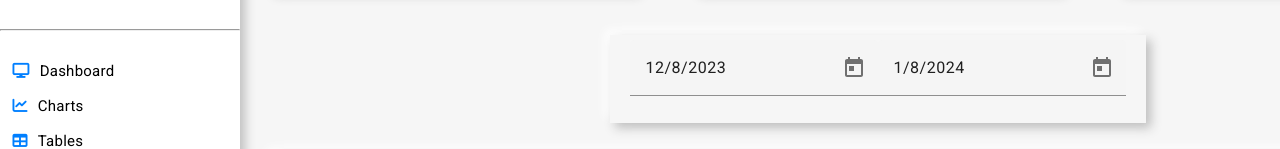
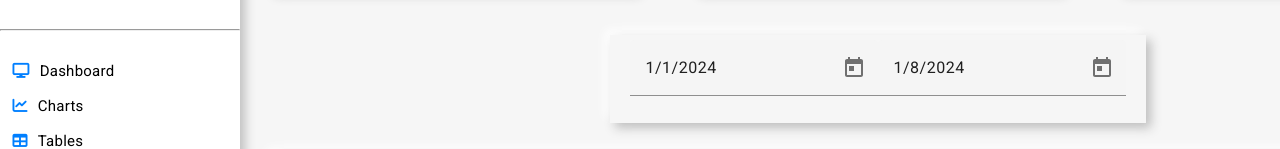
Before and after one commit to mik00laj/HealthApp, an Angular app in the folder Frontend/: page /dashboard in a window 1280 px wide. Shown: the part 411-560 px from the top of the page. Built offline with nearby package versions, Linux system fonts and the light colour scheme; no server answers.

Commit message:
ostanie zmiany

```diff
--- a/Frontend/src/app/pages/charts/charts.component.ts
+++ b/Frontend/src/app/pages/charts/charts.component.ts
@@ -45,13 +45,13 @@ export class ChartsComponent implements OnInit {
   constructor(private dataService: DataService) {}
 
   ngOnInit(): void {
-    const dateFromMonthAgo = new Date();
-    dateFromMonthAgo.setMonth(dateFromMonthAgo.getMonth() - 1);
+    const dateFromWeekAgo = new Date();
+    dateFromWeekAgo.setDate(dateFromWeekAgo.getDate() - 7);
     const actualDate = new Date();
-    this.selectedStartDate = dateFromMonthAgo;
+    this.selectedStartDate = dateFromWeekAgo;
     this.selectedEndDate = actualDate;
     this.formattedEndDate =  this.formatDate(actualDate);
-    this.formattedStartDate = this.formatDate(dateFromMonthAgo);
+    this.formattedStartDate = this.formatDate(dateFromWeekAgo);
 
     this.createCharts();
     this.createBodyTemperatureChart();
@@ -65,8 +65,7 @@ export class ChartsComponent implements OnInit {
   formatDate = (date: Date): string => {
     const year = date.getFullYear();
     const month = (date.getMonth() + 1).toString().padStart(2, '0');
-    // const day = (date.getDate() + 1).toString().padStart(2, '0');  // jeżeli kalendarz wskazuje date o 1 mneijsza
-    const day = (date.getDate()).toString().padStart(2, '0');         // jeżeli kalendarz wskazuje date poprawnie
+    const day = (date.getDate()).toString().padStart(2, '0');
     return `${year}-${month}-${day}`;
   };
 
--- a/Frontend/src/app/pages/dashboard/dashboard.component.ts
+++ b/Frontend/src/app/pages/dashboard/dashboard.component.ts
@@ -53,13 +53,13 @@ export class DashboardComponent implements OnInit {
   constructor(private dataService: DataService) {}
 
   ngOnInit(): void {
-    const dateFromMonthAgo = new Date();
-    dateFromMonthAgo.setMonth(dateFromMonthAgo.getMonth() - 1);
+    const dateFromWeekAgo = new Date();
+    dateFromWeekAgo.setDate(dateFromWeekAgo.getDate() - 7);
     const actualDate = new Date();
-    this.selectedStartDate = dateFromMonthAgo;
+    this.selectedStartDate = dateFromWeekAgo;
     this.selectedEndDate = actualDate;
     this.formattedEndDate =  this.formatDate(actualDate);
-    this.formattedStartDate = this.formatDate(dateFromMonthAgo);
+    this.formattedStartDate = this.formatDate(dateFromWeekAgo);
 
     this.updateLatestData()
     this.onBodyTemperatureClick()
@@ -375,8 +375,7 @@ export class DashboardComponent implements OnInit {
   formatDate = (date: Date): string => {
     const year = date.getFullYear();
     const month = (date.getMonth() + 1).toString().padStart(2, '0');
-    // const day = (date.getDate() + 1).toString().padStart(2, '0');  // jeżeli kalendarz wskazuje date o 1 mneijsza
-    const day = (date.getDate()).toString().padStart(2, '0');         // jeżeli kalendarz wskazuje date poprawnie
+    const day = (date.getDate()).toString().padStart(2, '0');
     return `${year}-${month}-${day}`;
   };
 
--- a/Frontend/src/app/pages/tables/tables.component.ts
+++ b/Frontend/src/app/pages/tables/tables.component.ts
@@ -14,20 +14,19 @@ export class TablesComponent implements OnInit {
   constructor() {}
 
   ngOnInit(): void {
-    const dateFromMonthAgo = new Date();
-    dateFromMonthAgo.setMonth(dateFromMonthAgo.getMonth() - 1);
+    const dateFromWeekAgo = new Date();
+    dateFromWeekAgo.setDate(dateFromWeekAgo.getDate() - 7);
     const actualDate = new Date();
-    this.selectedStartDate = dateFromMonthAgo;
+    this.selectedStartDate = dateFromWeekAgo;
     this.selectedEndDate = actualDate;
     this.formattedEndDate =  this.formatDate(actualDate);
-    this.formattedStartDate = this.formatDate(dateFromMonthAgo);
+    this.formattedStartDate = this.formatDate(dateFromWeekAgo);
   }
 
   formatDate = (date: Date): string => {
     const year = date.getFullYear();
     const month = (date.getMonth() + 1).toString().padStart(2, '0');
-    // const day = (date.getDate() + 1).toString().padStart(2, '0');  // jeżeli kalendarz wskazuje date o 1 mneijsza
-    const day = (date.getDate()).toString().padStart(2, '0');         // jeżeli kalendarz wskazuje date poprawnie
+    const day = (date.getDate()).toString().padStart(2, '0');
     return `${year}-${month}-${day}`;
   };
 
--- a/Frontend/src/app/shared/table-hearthrate/table-hearthrate.component.ts
+++ b/Frontend/src/app/shared/table-hearthrate/table-hearthrate.component.ts
@@ -74,8 +74,7 @@ export class TableHearthrateComponent implements AfterViewInit {
   formatDate = (date: Date): string => {
     const year = date.getFullYear();
     const month = (date.getMonth() + 1).toString().padStart(2, '0');
-    // const day = (date.getDate() + 1).toString().padStart(2, '0');  // jeżeli kalendarz wskazuje date o 1 mneijsza
-    const day = date.getDate().toString().padStart(2, '0'); // jeżeli kalendarz wskazuje date poprawnie
+    const day = date.getDate().toString().padStart(2, '0');
     return `${year}-${month}-${day}`;
   };
 
--- a/Frontend/src/app/shared/table-pressure/table-pressure.component.ts
+++ b/Frontend/src/app/shared/table-pressure/table-pressure.component.ts
@@ -68,8 +68,7 @@ export class TablePressureComponent implements AfterViewInit {
   formatDate = (date: Date): string => {
     const year = date.getFullYear();
     const month = (date.getMonth() + 1).toString().padStart(2, '0');
-    // const day = (date.getDate() + 1).toString().padStart(2, '0');  // jeżeli kalendarz wskazuje date o 1 mneijsza
-    const day = (date.getDate()).toString().padStart(2, '0');         // jeżeli kalendarz wskazuje date poprawnie
+    const day = (date.getDate()).toString().padStart(2, '0');
     return `${year}-${month}-${day}`;
   };
 
--- a/Frontend/src/app/shared/table-respiration/table-respiration.component.ts
+++ b/Frontend/src/app/shared/table-respiration/table-respiration.component.ts
@@ -73,8 +73,7 @@ export class TableRespirationComponent implements AfterViewInit {
   formatDate = (date: Date): string => {
     const year = date.getFullYear();
     const month = (date.getMonth() + 1).toString().padStart(2, '0');
-    // const day = (date.getDate() + 1).toString().padStart(2, '0');  // jeżeli kalendarz wskazuje date o 1 mneijsza
-    const day = date.getDate().toString().padStart(2, '0'); // jeżeli kalendarz wskazuje date poprawnie
+    const day = date.getDate().toString().padStart(2, '0');
     return `${year}-${month}-${day}`;
   };
   updateTableData() {
--- a/Frontend/src/app/shared/table-saturation/table-saturation.component.ts
+++ b/Frontend/src/app/shared/table-saturation/table-saturation.component.ts
@@ -74,8 +74,7 @@ export class TableSaturationComponent implements AfterViewInit {
   formatDate = (date: Date): string => {
     const year = date.getFullYear();
     const month = (date.getMonth() + 1).toString().padStart(2, '0');
-    // const day = (date.getDate() + 1).toString().padStart(2, '0');  // jeżeli kalendarz wskazuje date o 1 mneijsza
-    const day = date.getDate().toString().padStart(2, '0'); // jeżeli kalendarz wskazuje date poprawnie
+    const day = date.getDate().toString().padStart(2, '0');
     return `${year}-${month}-${day}`;
   };
 
--- a/Frontend/src/app/shared/table-temperature/table-temperature.component.ts
+++ b/Frontend/src/app/shared/table-temperature/table-temperature.component.ts
@@ -65,8 +65,7 @@ export class TableTemperatureComponent implements AfterViewInit {
   formatDate = (date: Date): string => {
     const year = date.getFullYear();
     const month = (date.getMonth() + 1).toString().padStart(2, '0');
-    // const day = (date.getDate() + 1).toString().padStart(2, '0');  // jeżeli kalendarz wskazuje date o 1 mneijsza
-    const day = (date.getDate()).toString().padStart(2, '0');         // jeżeli kalendarz wskazuje date poprawnie
+    const day = (date.getDate()).toString().padStart(2, '0');
     return `${year}-${month}-${day}`;
   };
 
--- a/Frontend/src/app/shared/table-weight/table-weight.component.ts
+++ b/Frontend/src/app/shared/table-weight/table-weight.component.ts
@@ -75,8 +75,7 @@ export class TableWeightComponent implements AfterViewInit {
   formatDate = (date: Date): string => {
     const year = date.getFullYear();
     const month = (date.getMonth() + 1).toString().padStart(2, '0');
-    // const day = (date.getDate() + 1).toString().padStart(2, '0');  // jeżeli kalendarz wskazuje date o 1 mneijsza
-    const day = date.getDate().toString().padStart(2, '0'); // jeżeli kalendarz wskazuje date poprawnie
+    const day = date.getDate().toString().padStart(2, '0');
     return `${year}-${month}-${day}`;
   };
 
```
Also changed, not shown: 1 other file (tests, documents, lock files or other folders).
